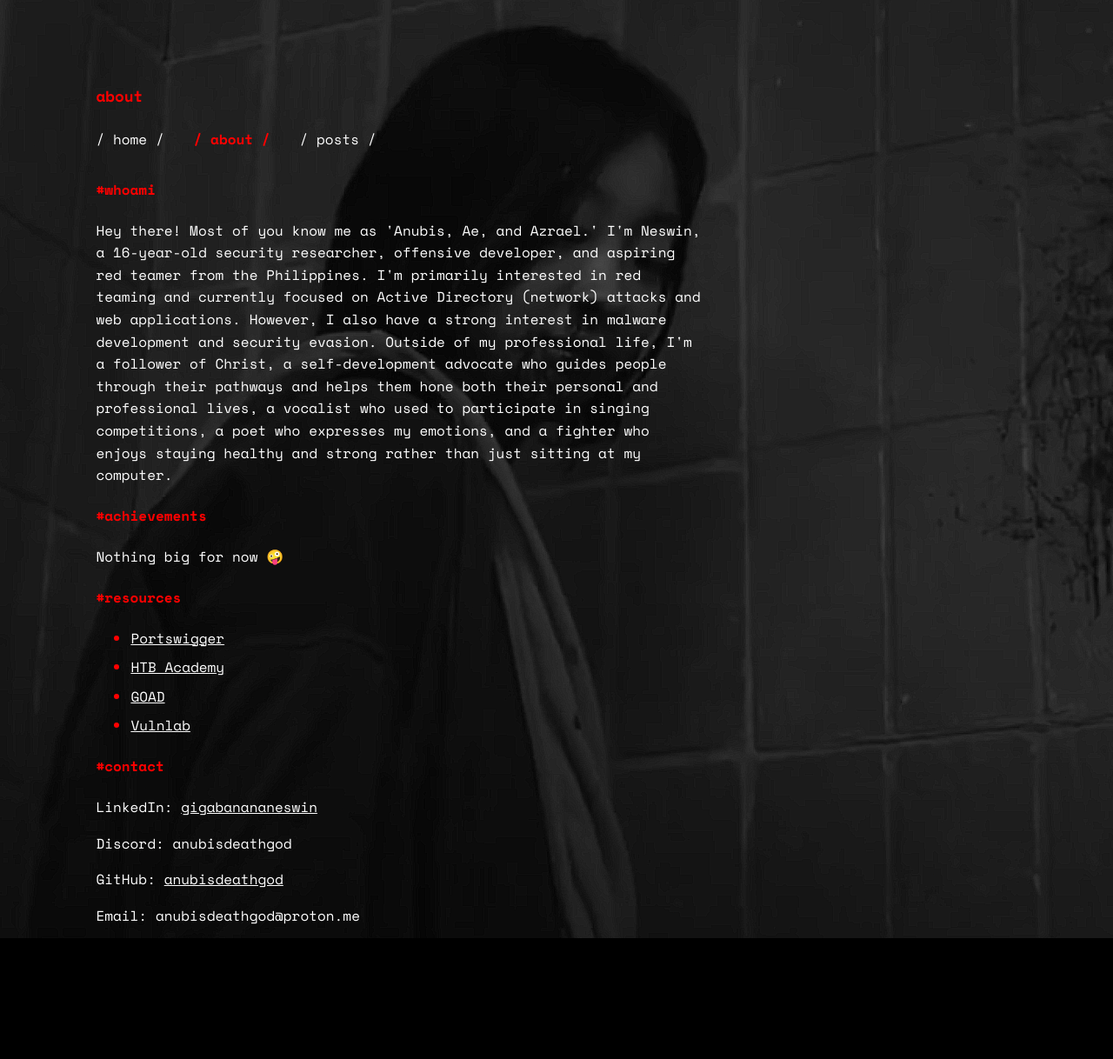
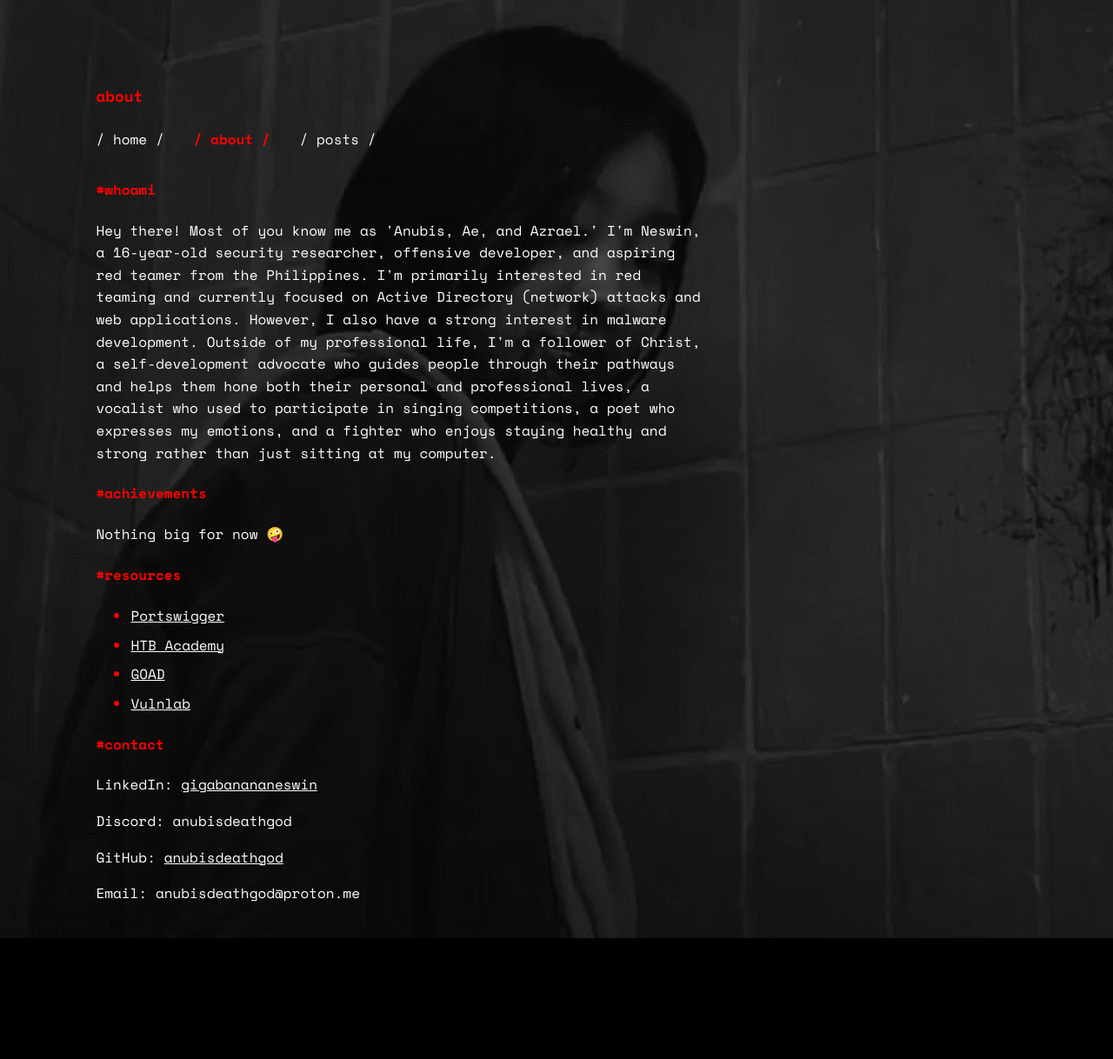
Before and after one commit to azraeldeathangel/azraeldeathangel.github.io, a Jekyll site: the page about.html, which Jekyll copies as it is, in a window 1280 px wide. Shown: the whole page at 87% size. Built offline with Jekyll 4.4.1, drawn with Linux system fonts in a browser that asks for light colours; after the commit the page ends 1193 px from its top, so only the background shows below that.

Commit message:
Update about.html

```diff
--- a/about.html
+++ b/about.html
@@ -24,7 +24,7 @@
     </header>
     <main>
         <h4>#whoami</h4>
-        <p>Hey there! Most of you know me as 'Anubis, Ae, and Azrael.' I'm Neswin, a 16-year-old security researcher, offensive developer, and aspiring red teamer from the Philippines. I'm primarily interested in red teaming and currently focused on Active Directory (network) attacks and web applications. However, I also have a strong interest in malware development and security evasion. Outside of my professional life, I'm a follower of Christ, a self-development advocate who guides people through their pathways and helps them hone both their personal and professional lives, a vocalist who used to participate in singing competitions, a poet who expresses my emotions, and a fighter who enjoys staying healthy and strong rather than just sitting at my computer.</p>
+        <p>Hey there! Most of you know me as 'Anubis, Ae, and Azrael.' I'm Neswin, a 16-year-old security researcher, offensive developer, and aspiring red teamer from the Philippines. I'm primarily interested in red teaming and currently focused on Active Directory (network) attacks and web applications. However, I also have a strong interest in malware development. Outside of my professional life, I'm a follower of Christ, a self-development advocate who guides people through their pathways and helps them hone both their personal and professional lives, a vocalist who used to participate in singing competitions, a poet who expresses my emotions, and a fighter who enjoys staying healthy and strong rather than just sitting at my computer.</p>
         <h4>#achievements</h4>
         <p>Nothing big for now 🤪</p>
         <h4>#resources</h4>
```
